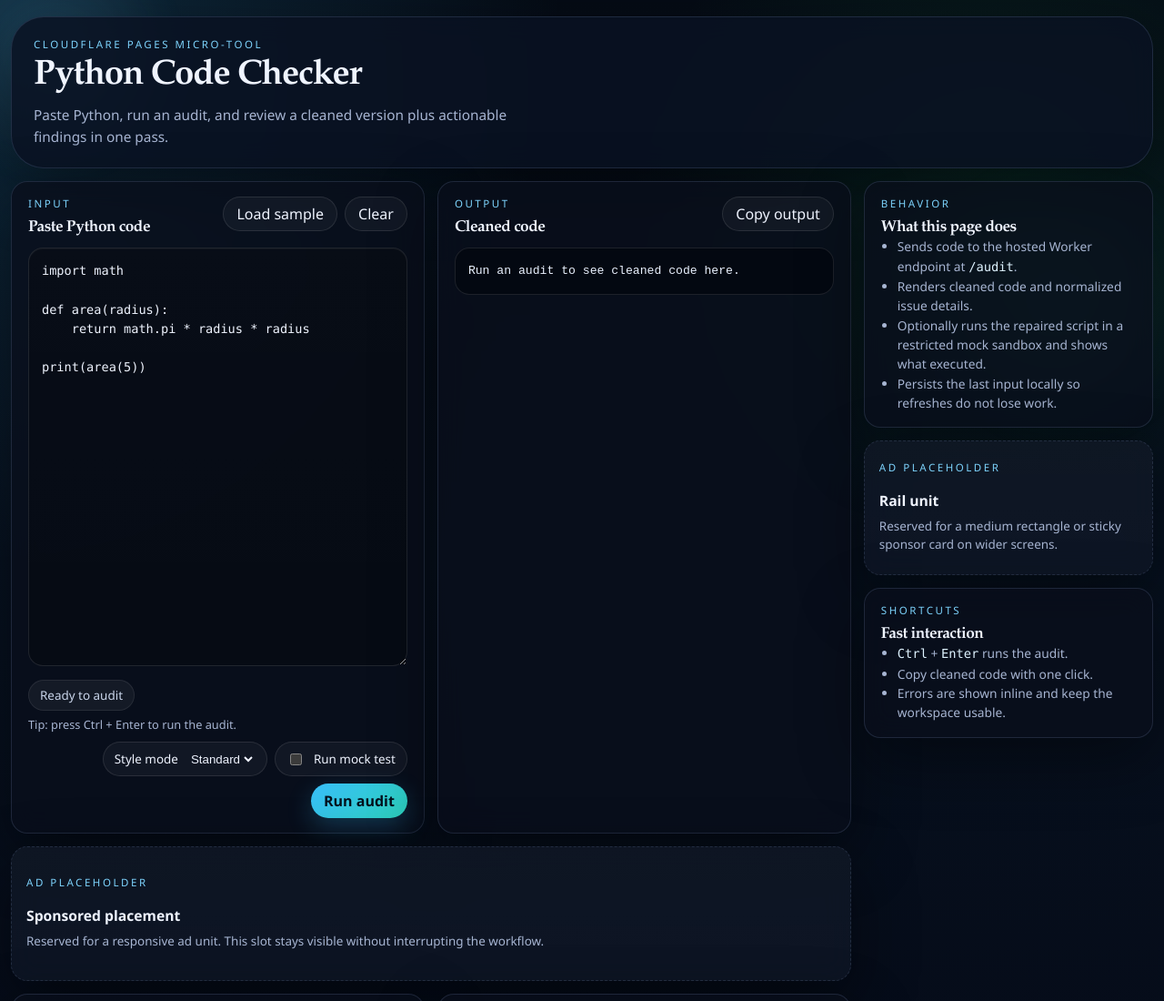
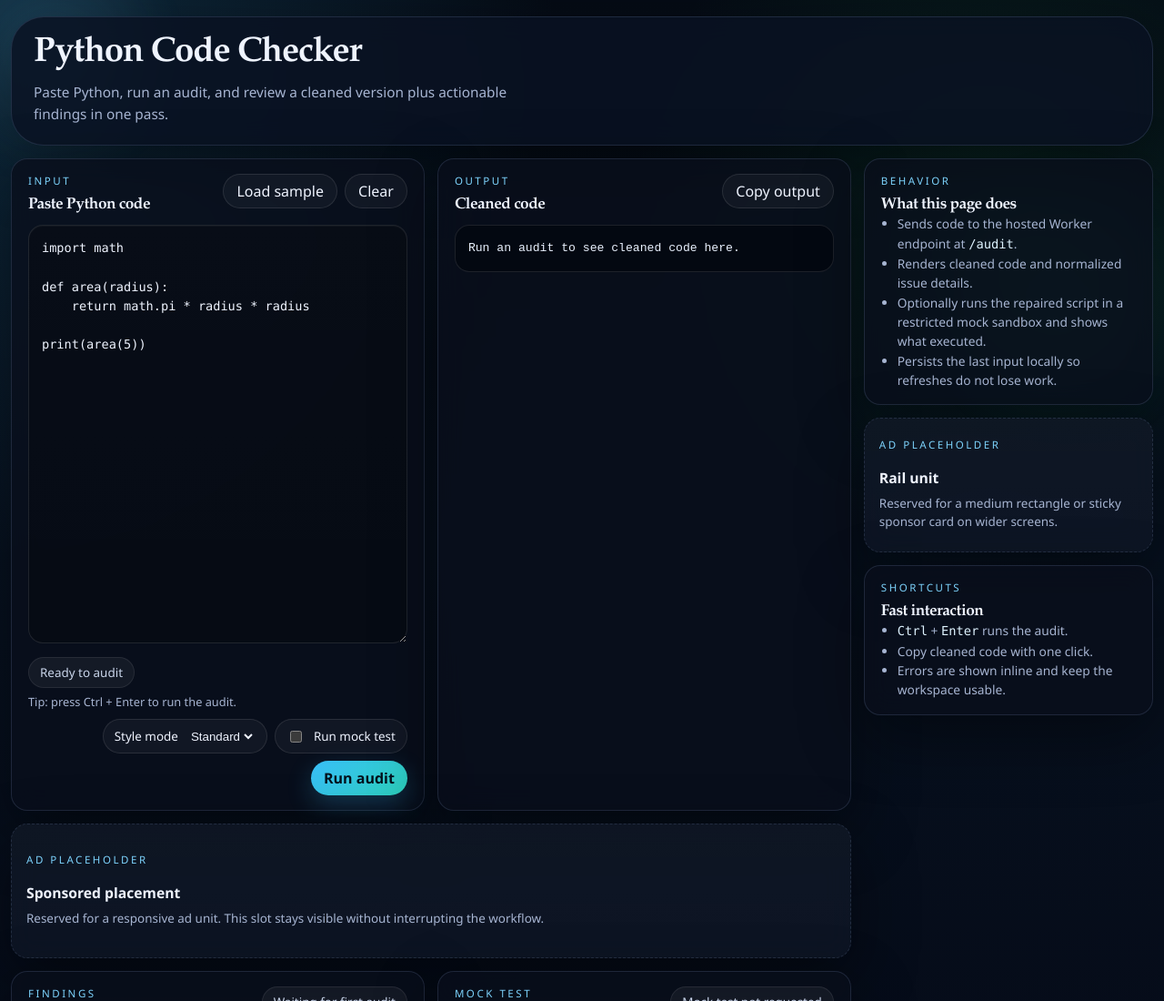
Before and after one commit to webguy125/python-code-checker, a website: page frontend/index.html in a window 1280 px wide. Shown: the top 1100 px of the page at 91% size. Drawn offline with Linux system fonts and the light colour scheme.

Commit message:
Remove hero eyebrow label

```diff
--- a/frontend/index.html
+++ b/frontend/index.html
@@ -14,7 +14,6 @@
 
     <header class="hero">
       <div class="hero-copy">
-        <p class="eyebrow">Cloudflare Pages micro-tool</p>
         <h1>Python Code Checker</h1>
         <p class="lede">
           Paste Python, run an audit, and review a cleaned version plus actionable findings in one pass.
```
